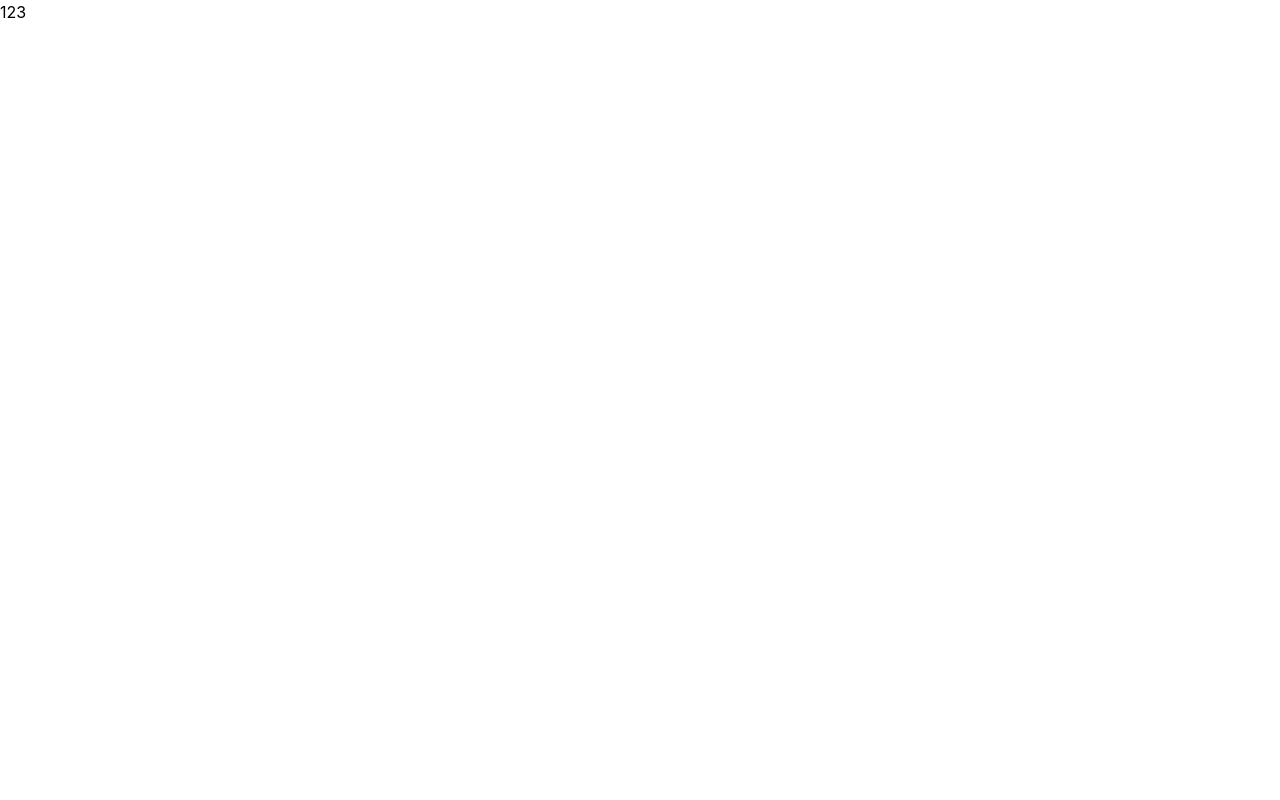
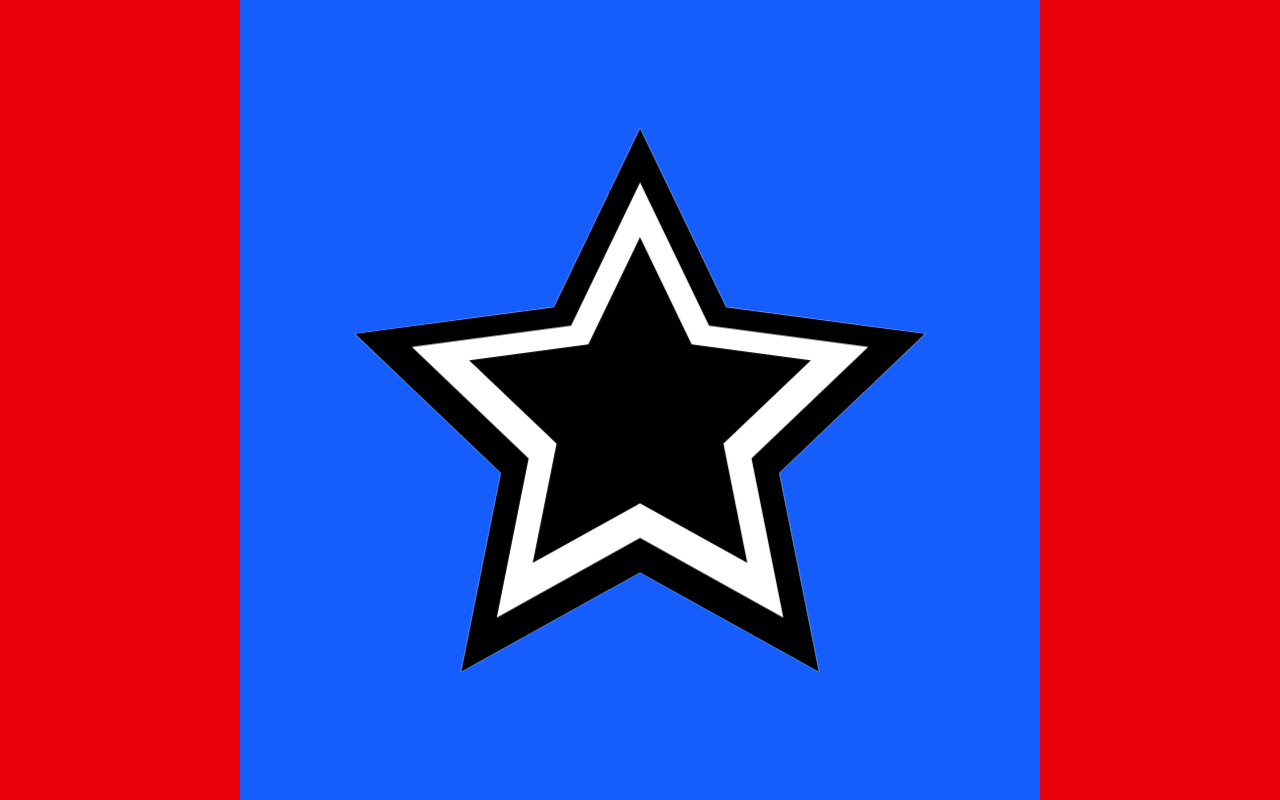
Before and after one commit to LadyBeGood/persona, a React (Vite) app: page / in a window 1280 px wide. Built offline with nearby package versions, Linux system fonts and the light colour scheme.

Commit message:
Ported star to react

```diff
--- a/src/App.tsx
+++ b/src/App.tsx
@@ -1,11 +1,12 @@
 import { createRoot } from "react-dom/client"
+import StarAnimation from "./Star";
 // import { BrowserRouter, Routes, Route } from "react-router"
 
 
 
 export function App() {
     return (
-        <div className="">123</div>
+        <StarAnimation />
     )
 }
 
--- /dev/null
+++ b/src/Star.tsx
@@ -0,0 +1,100 @@
+import React, { useEffect, useRef } from "react";
+
+type StarAnimationProps = {
+    direction?: "inwards" | "outwards"
+}
+
+export const StarAnimation: React.FC<StarAnimationProps> = ({ direction = "outwards" }) => {
+    const duration = 6000;
+    const starCount = 6;
+
+    const starSpriteContainerRef = useRef<SVGGElement | null>(null);
+
+    useEffect(() => {
+        const starSpriteContainerElement = starSpriteContainerRef.current;
+        if (starSpriteContainerElement === null) return;
+
+        let starSpriteElementList = Array.from(starSpriteContainerElement.querySelectorAll<SVGUseElement>(".concentric-star-sprite"));
+        if (direction === "outwards") {
+            starSpriteElementList.reverse();
+        }
+
+
+        const cleanupFunctions: Array<() => void> = [];
+
+        starSpriteElementList.forEach((starSpriteElement, index) => {
+            // Stagger animation delay across all stars
+            const delay = -(index / starSpriteElementList.length) * duration;
+            starSpriteElement.style.animationDelay = `${delay}ms`;
+
+            // Cycle DOM element order on animation loop
+            const handleAnimationIteration = () => {
+                starSpriteElement.style.animationDelay = "0ms";
+                if (direction === "inwards") {
+                    starSpriteContainerElement.prepend(starSpriteElement);
+                } else {
+                    starSpriteContainerElement.append(starSpriteElement);
+                }
+            }
+
+            starSpriteElement.addEventListener("animationiteration", handleAnimationIteration);
+            cleanupFunctions.push(() => {
+                starSpriteElement.removeEventListener("animationiteration", handleAnimationIteration);
+            });
+        });
+
+        return () => {
+            cleanupFunctions.forEach((cleanup) => cleanup());
+        };
+    }, [duration, starCount]);
+
+    return (
+        <div className="flex h-svh w-full items-center justify-center bg-red-600">
+            <style>{`
+                @keyframes shrink {
+                    0% { transform: scale(${ direction === "inwards" ? 1 : 0 }); }
+                    100% { transform: scale(${ direction === "inwards" ? 0 : 1 }); }
+                }
+                .animate-shrink {
+                    animation: shrink ${duration}ms linear infinite;
+                    transform-box: fill-box;
+                    transform-origin: center;
+                    will-change: transform;
+                }
+            `}</style>
+
+            <div className="h-[min(100vw,100vh)] w-[min(100vw,100vh)] bg-blue-600">
+                <svg viewBox="0 0 500 500" className="h-full w-full">
+                    <defs>
+                        {/* <polygon id="star" points="250,25 315,160 465,180 355,285 385,435 250,360 115,435 145,285 35,180 185,160" /> */}
+                        <polygon
+                            id="star"
+                            points="250,45 315,180 465,200 355,305 385,455 250,380 115,455 145,305 35,200 185,180"
+                        />
+
+                        <clipPath id="starClip">
+                            <use
+                                href="#star"
+                                fill="white"
+                                // Got 83 from trial and error
+                                style={{ transform: "scale(0.83)", transformOrigin: "center" }}
+                            />
+                        </clipPath>
+                    </defs>
+
+                    <g id="concentric-star-sprite-container" ref={starSpriteContainerRef} clipPath="url(#starClip)">
+                        {Array.from({ length: starCount }).map((_, i) => (
+                            <use
+                                key={i}
+                                href="#star"
+                                className={`concentric-star-sprite animate-shrink ${i % 2 === 0 ? "fill-black" : "fill-white"}`}
+                            />
+                        ))}
+                    </g>
+                </svg>
+            </div>
+        </div>
+    );
+};
+
+export default StarAnimation;
```
